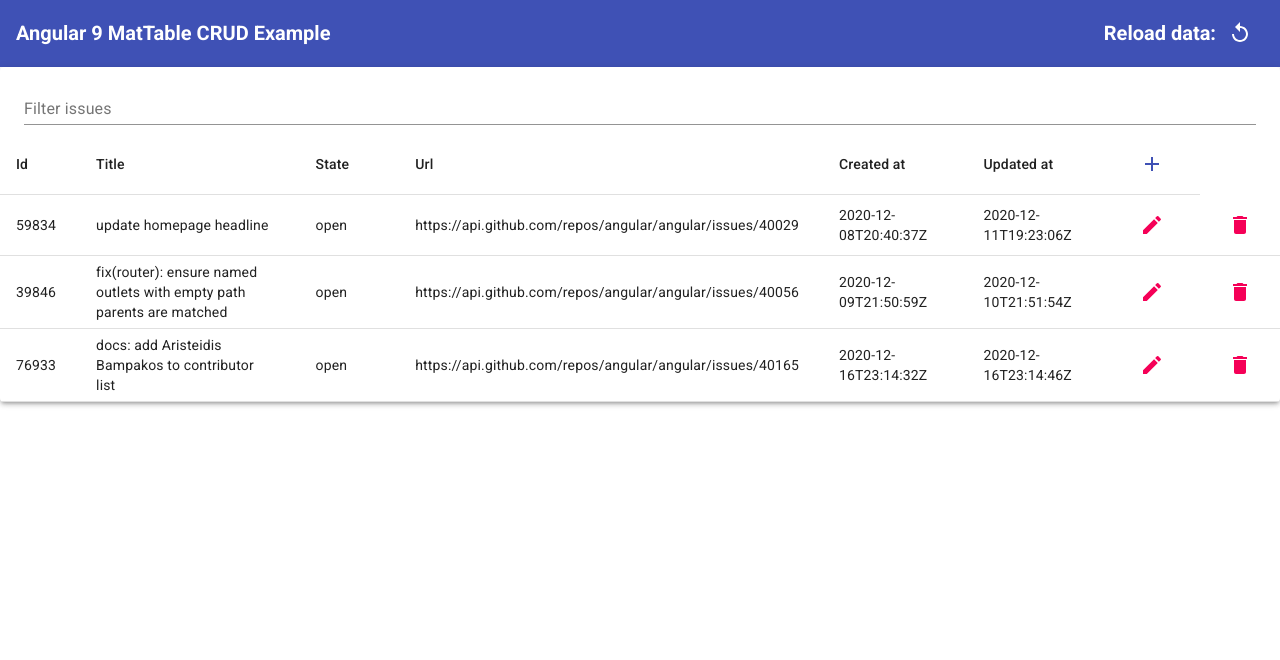
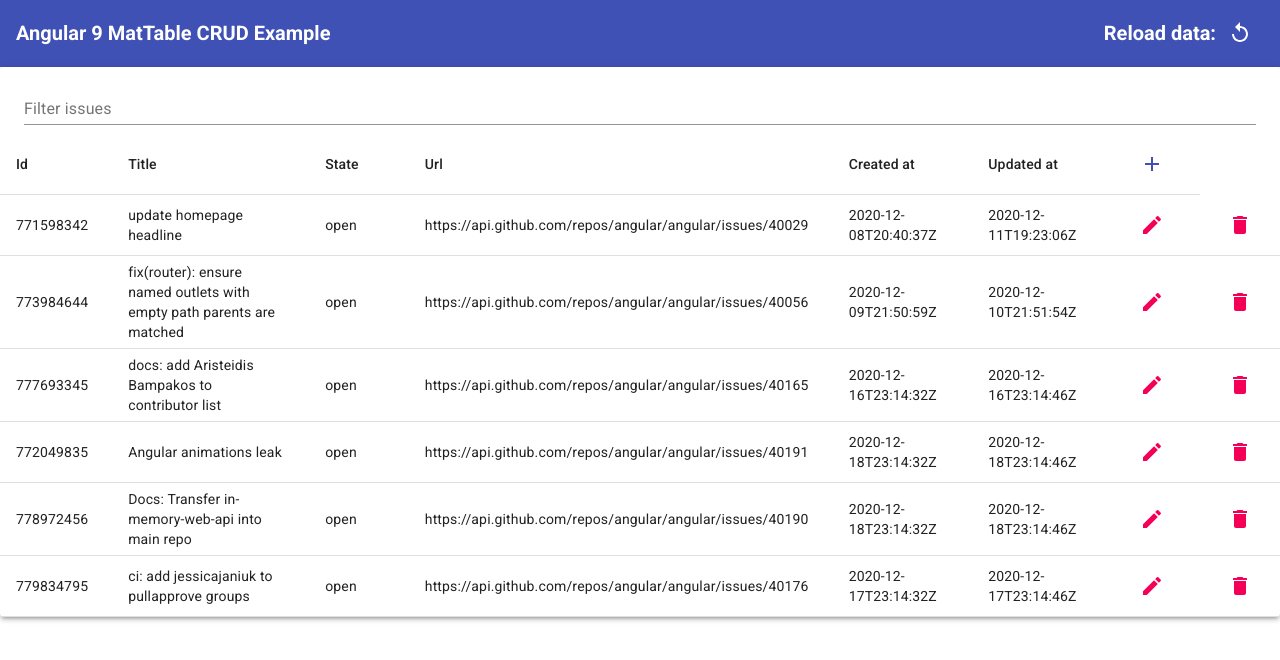
Before and after one commit to akaaariii/0520-react-final-project, a React (Create React App) app: page / in a window 1280 px wide. Shown: the top 660 px of the page. Built offline with nearby package versions, Linux system fonts and the light colour scheme.

Commit message:
added default issues

```diff
--- a/src/reducer/reducer.js
+++ b/src/reducer/reducer.js
@@ -1,7 +1,7 @@
 const initialState = {
   issuesList: [
     {
-      id:59834,
+      id:771598342,
       title: 'update homepage headline',
       state: 'open',
       url: 'https://api.github.com/repos/angular/angular/issues/40029',
@@ -9,7 +9,7 @@
       updatedAt: '2020-12-11T19:23:06Z'
     },
     {
-      id: 39846,
+      id: 773984644,
       title: 'fix(router): ensure named outlets with empty path parents are matched',
       state: 'open',
       url: 'https://api.github.com/repos/angular/angular/issues/40056',
@@ -17,13 +17,37 @@
       updatedAt: '2020-12-10T21:51:54Z'
     },
     {
-      id: 76933,
+      id: 777693345,
       title: 'docs: add Aristeidis Bampakos to contributor list',
       state: 'open',
       url: 'https://api.github.com/repos/angular/angular/issues/40165',
       createdAt: '2020-12-16T23:14:32Z',
       updatedAt: '2020-12-16T23:14:46Z'
-    }
+    },
+    {
+      id: 772049835,
+      title: 'Angular animations leak',
+      state: 'open',
+      url: 'https://api.github.com/repos/angular/angular/issues/40191',
+      createdAt: '2020-12-18T23:14:32Z',
+      updatedAt: '2020-12-18T23:14:46Z'
+    },
+    {
+      id: 778972456,
+      title: 'Docs: Transfer in-memory-web-api into main repo',
+      state: 'open',
+      url: 'https://api.github.com/repos/angular/angular/issues/40190',
+      createdAt: '2020-12-18T23:14:32Z',
+      updatedAt: '2020-12-18T23:14:46Z'
+    },
+    {
+      id: 779834795,
+      title: 'ci: add jessicajaniuk to pullapprove groups',
+      state: 'open',
+      url: 'https://api.github.com/repos/angular/angular/issues/40176',
+      createdAt: '2020-12-17T23:14:32Z',
+      updatedAt: '2020-12-17T23:14:46Z'
+    },
   ]
 };
 
```
